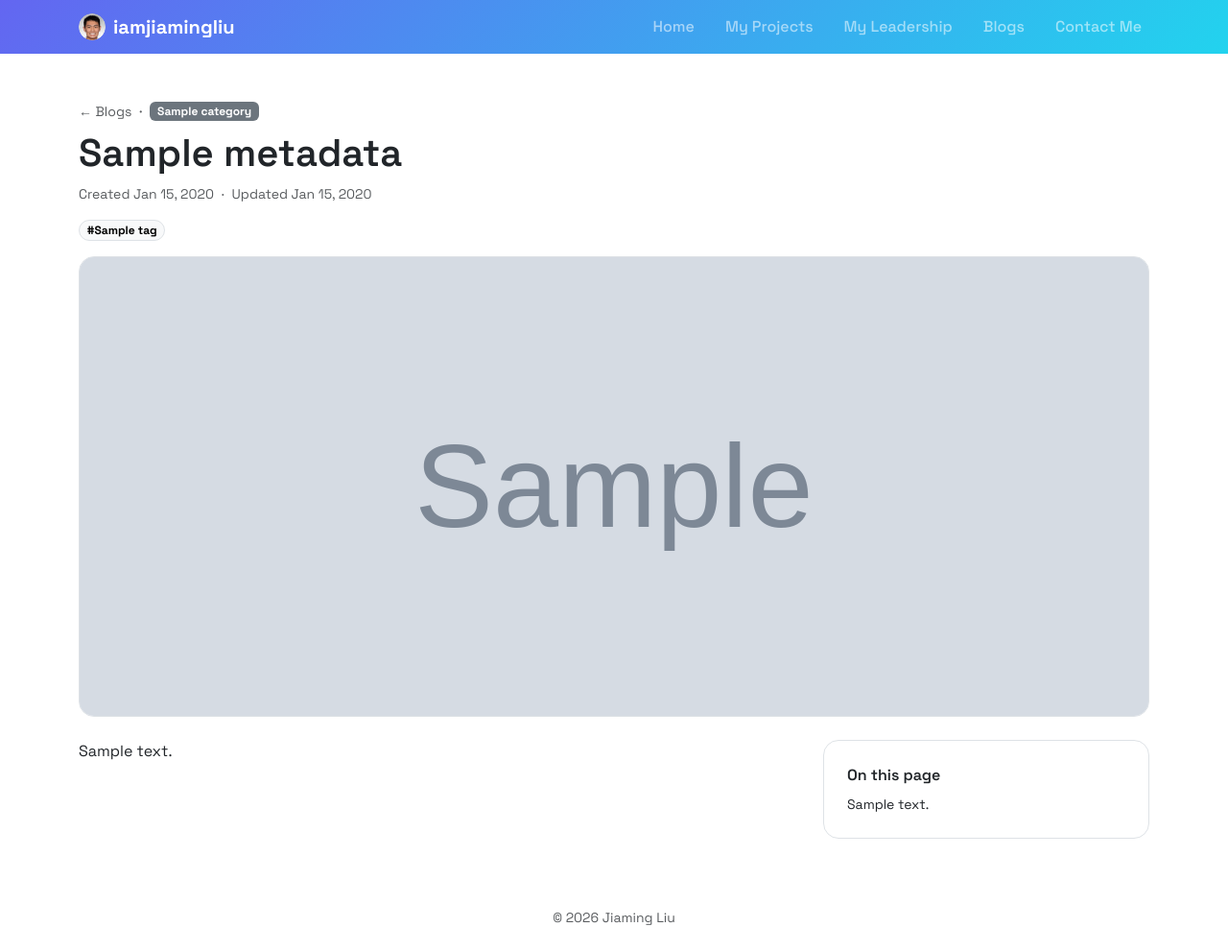
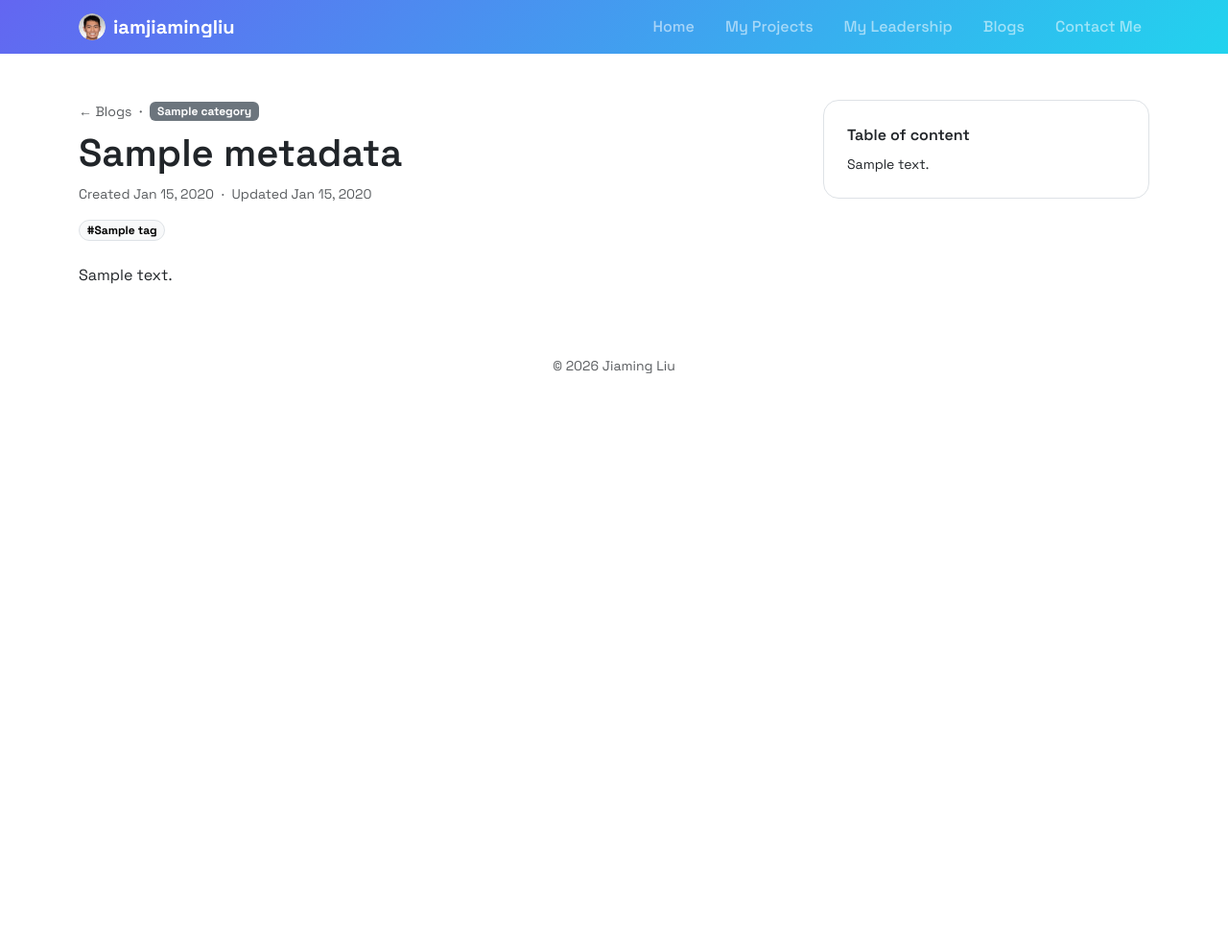
Before and after one commit to iamjiamingliu/iamjiamingliu.com, a Flask app: template templates/article.html in a window 1280 px wide. Shown: the whole page at 96% size. After the commit the page ends 389 px from the top, so only its background shows below. Run offline with Flask 3, Linux system fonts and the light colour scheme; the template is opened without the code that fills it: most values are stand-ins (such as "Sample title", 1, 10 or a date in 2020); grey boxes marked "Sample" are stand-in pictures; some libraries are stand-ins or nearby versions.

Commit message:
improves per article rendering logic

```diff
--- a/blog/render.py
+++ b/blog/render.py
@@ -14,7 +14,7 @@ def render_to_markdown(file_path: Path | str) -> models.ArticleMD:
 
 def render_to_html(file_path: Path | str) -> models.ArticleHTML:
     md = render_to_markdown(file_path)
-    html = markdown2.markdown(md.content)
+    html = markdown2.markdown(md.content, extras=["toc"])
     return models.ArticleHTML(
         metadata=md.metadata, content=str(html), table_of_content=html.toc_html
     )
--- a/templates/article.html
+++ b/templates/article.html
@@ -3,7 +3,9 @@
 
 {% block content %}
     <div class="container py-4 py-md-5">
-
+        <div class="row g-4 g-lg-5 align-items-start">
+            {# Main article #}
+            <div class="{% if article.table_of_content %}col-lg-8{% else %}col-lg-10 me-auto{% endif %}">
                 <header class="mb-4">
                     <div class="d-flex flex-wrap align-items-center gap-2 mb-2">
                         <a class="text-decoration-none small text-muted" href="{{ url_for('blogs') }}">← Blogs</a>
@@ -29,42 +31,24 @@
                             {% endfor %}
                         </div>
                     {% endif %}
-
-            {% if article.metadata.img_url %}
-                <div class="ratio ratio-21x9 rounded-4 overflow-hidden border bg-light">
-                    <img src="{{ article.metadata.img_url }}"
-                         alt="{{ article.metadata.title }}"
-                         class="w-100 h-100"
-                         style="object-fit: cover;">
+                </header>
+                <article class="article-content">
+                    {{ article.content | safe }}
+                </article>
             </div>
-            {% endif %}
-        </header>
-
-        <div class="row g-4 g-lg-5 align-items-start">
-            {# Main article #}
-            <main class="{% if article.table_of_content %}col-lg-8{% else %}col-lg-10 mx-auto{% endif %}">
-                <article >
-
-                    {# Rendered HTML content. Ensure you sanitize server-side before marking safe. #}
-                    <div class="article-content">
-                        {{ article.content | safe }}
-                    </div>
-
-                </article>
-            </main>
 
             {# Table of contents (optional) #}
             {% if article.table_of_content %}
-                <aside class="col-lg-4">
+                <div class="col-lg-4">
                     <div class="sticky-top" style="top: 1.25rem;">
                         <div class="border rounded-4 p-3 p-md-4 bg-body">
-                            <div class="fw-semibold mb-2">On this page</div>
+                            <div class="fw-semibold mb-2">Table of content</div>
                             <div class="toc small">
                                 {{ article.table_of_content | safe }}
                             </div>
                         </div>
                     </div>
-                </aside>
+                </div>
             {% endif %}
         </div>
     </div>
```
Lines whose indentation alone changed are shown as unchanged.
